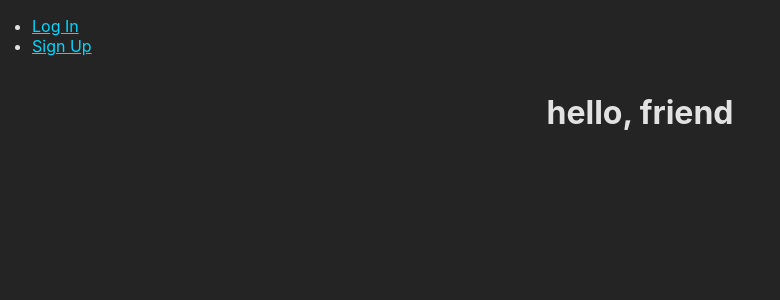
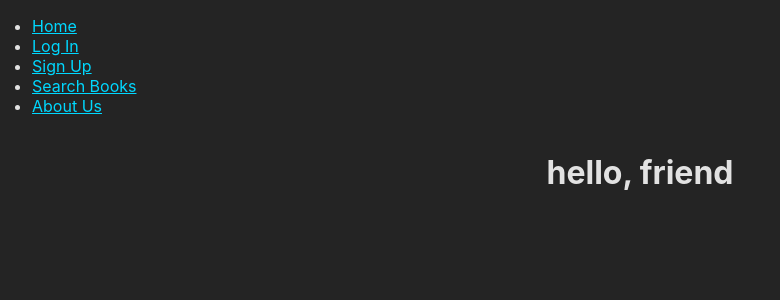
Before and after one commit to cmpacheco23/fantastic-books-front-end, a React (Vite) app: page / in a window 1280 px wide. Shown: the top 300 px of the page, without its empty margins (0-780 px from the left). Built offline with nearby package versions, Linux system fonts and the light colour scheme; no server answers.

Commit message:
add links to nav bar for all users

```diff
--- a/src/components/NavBar/NavBar.jsx
+++ b/src/components/NavBar/NavBar.jsx
@@ -13,8 +13,17 @@ const NavBar = ({ user, handleLogout }) => {
         </ul>
       :
         <ul>
+          <li>
+            <NavLink to="/"> Home</NavLink>
+          </li>
           <li><NavLink to="/auth/login">Log In</NavLink></li>
           <li><NavLink to="/auth/signup">Sign Up</NavLink></li>
+          <li>
+            <NavLink to="/search-books"> Search Books </NavLink>
+          </li>
+          <li>
+            <NavLink to="/about"> About Us</NavLink>
+          </li>
         </ul>
       }
     </nav>
```
